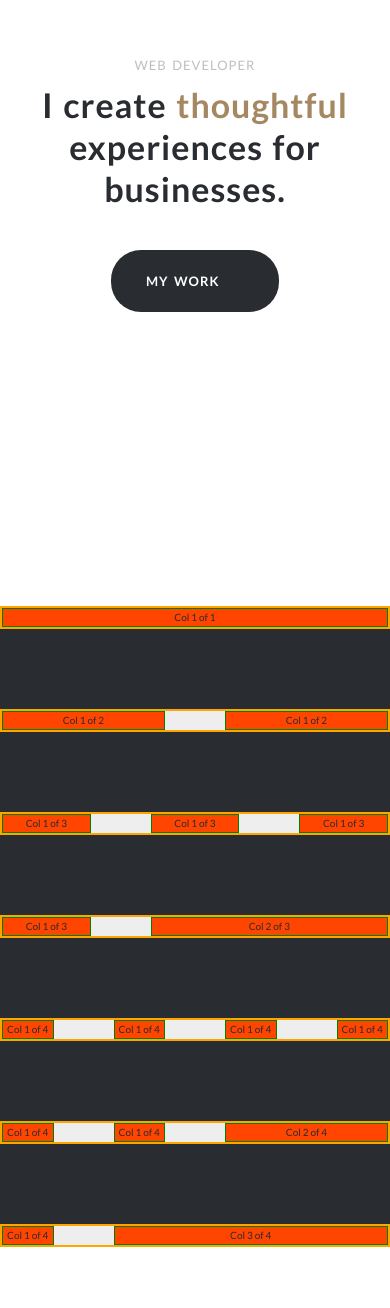
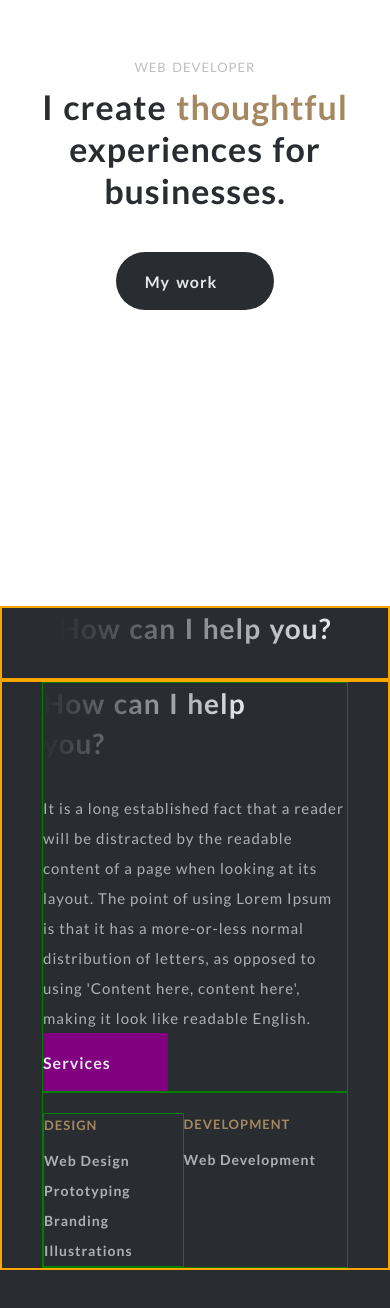
Before and after one commit to WebDeveloper970903/portfolio-v1.0, a website: page index.html in a window 390 px wide. Shown: the part 238-1546 px from the top of the page. Before the commit the page ends 1485 px from the top, so only its background shows below. Drawn offline with nearby package versions, Linux system fonts and the light colour scheme.

Commit message:
Add About section (Custom Grids with Floats)

```diff
--- a/assets/sass/abstracts/_mixins.scss
+++ b/assets/sass/abstracts/_mixins.scss
@@ -1,8 +1,5 @@
-
-
-// mixin
-@mixin special-text($specialColor) {
-	.special-text {
+@mixin u-special-text($specialColor) {
+  .u-special-text {
     color: $specialColor;
     &::after {
       content: "\a";
@@ -10,9 +7,10 @@
     }
   }
 }
+
 @mixin textSpace-textSsize {
-	letter-spacing: .1rem;
-	word-spacing: .2rem;
+  letter-spacing: 0.1rem;
+  word-spacing: 0.2rem;
 }
 
 // clearfix
--- a/assets/sass/abstracts/_variables.scss
+++ b/assets/sass/abstracts/_variables.scss
@@ -1,14 +1,15 @@
-
-
 // COLOURS
 $color-primary-black: #000;
 $color-primary-white: #fff;
-$color-primary-gold: #A58861;
-$color-primary-grey: #E6E9EC; // rgba(#E6E9EC, 0.25);
-$color-primary-grey-dark: #292C30;
-$color-primary-grey-light: #F3F5F6;
+$color-primary-gold: #a58861;
+$color-primary-grey: #e6e9ec; // rgba(#E6E9EC, 0.25);
+$color-primary-grey-dark: #292c30;
+$color-primary-grey-light: #f3f5f6; //#f7f7f7
+.u-special-text {
+	color: $color-primary-gold;
+}
 
 // GRID
-$grid-width: 114rem;
+$grid-width: 110rem; // n rem*10px
 $gutter-vertical: 8rem;
 $gutter-horizontal: 6rem;
--- a/assets/sass/base/_animations.scss
+++ b/assets/sass/base/_animations.scss
@@ -1,10 +1,8 @@
-
-
 // animation mixins with an argument
 @mixin arrow-right-animate($iconColor) {
   .fontawesome-icon {
     color: $iconColor;
-	transform: translateX(.3rem);
+    transform: translateX(0.3rem);
     transition: transform 250ms;
   }
 }
@@ -16,7 +14,7 @@
     transform: translateY(-100px);
   }
   80% {
-		opacity: .8;
+    opacity: 0.8;
   }
   100% {
     opacity: 1;
--- a/assets/sass/base/_typography.scss
+++ b/assets/sass/base/_typography.scss
@@ -1,46 +1,87 @@
-
-
 body {
-	font-family: 'Silka-SemiBold', 'Lato', sans-serif;
+  font-family: "Silka-SemiBold", "Lato", sans-serif;
   font-weight: 400;
   line-height: 1.7;
   color: $color-primary-grey-dark;
+  font-size: 1.6rem;
 }
 
 h1.heading-primary {
   color: $color-primary-grey-dark;
-	margin-bottom: 4rem;
+  margin-bottom: 4rem; // betteen the text and the btn
   line-height: 1.4;
 
-	.heading-primary--title { // Freelance Web Developer
+  .heading-primary--title {
+    // Freelance Web Developer
     font-size: 1.3rem;
     display: block;
     margin-bottom: 1rem;
     text-transform: uppercase;
-		color:  darken($color-primary-white, 25%);
+    color: darken($color-primary-white, 25%);
     // adding mixin
     @include textSpace-textSsize;
     font-weight: 400;
-
   }
   .heading-primary--sub {
-		font-size: 4.8rem;
+    font-size: 5.4rem;
     display: block;
     // adding mixin
     @include textSpace-textSsize;
     font-weight: 700;
-		@include special-text($color-primary-gold);
+    @include u-special-text(
+      $color-primary-gold
+    ); // adds color and collapses following text
   }
 }
 
-/** Media Queries
-***********************************************/
-@media screen and (max-width: 414px) {
-	h1.heading-primary {
-		.heading-primary--title {}
-		.heading-primary--sub {
+// section-about typography
+.heading-secondary {
   font-size: 3.4rem;
-			line-height: 4.2rem;
+  font-size: 2.8rem;
+  line-height: 4rem;
+  margin-bottom: 3rem;
+  // adding mixin
+  @include textSpace-textSsize;
+  font-weight: 700;
+  // creating colour grandience on heading
+  background-image: linear-gradient(
+    to right,
+    $color-primary-grey-dark,
+    $color-primary-grey
+  ); // 1. add gradient background
+  display: inline-block; // 2. change elem display to be inline (so that gradient only goes unitil end of text)
+  -webkit-background-clip: text; // 3. apply colour gradient background effect to text
+  color: transparent; // 4. make text transparent so we see the text
+}
+
+.section-about {
+  .container {
+    .col {
+      // h3
+      p {
+        font-size: 1.5rem;
+        line-height: 3rem;
+        color: $color-primary-grey;
+        opacity: 0.7;
+        letter-spacing: 0.1rem;
+
+        &::not(:last-child) {
+          margin-bottom: 3rem; // margin-bottom to all elems apart from the last elem
+        }
+      }
+      // a
+      .skills {
+        .heading-tertiary {
+          font-size: 1.3rem;
+          font-weight: 700;
+          text-transform: uppercase;
+          letter-spacing: 0.1rem;
+        }
+        p {
+          font-size: 1.4rem;
+          font-weight: 700;
         }
       }
     }
+  }
+}
--- a/assets/sass/base/_utilities.scss
+++ b/assets/sass/base/_utilities.scss
@@ -0,0 +1,34 @@
+// mixin and utility classes
+
+.u-center-text {
+  text-align: center;
+}
+
+// uppercase text
+.u-text-ppercase {
+  text-transform: uppercase;
+}
+
+// margin-bottom
+.u-margin-bottom-xsmall {
+  margin-bottom: 1rem; // 10px
+}
+.u-margin-bottom-small {
+  margin-bottom: 2rem; // 20px
+}
+.u-margin-bottom-medium {
+  margin-bottom: 4rem; // 40px
+}
+.u-margin-bottom-big {
+  margin-bottom: 8rem; // 80px
+}
+
+.u-text-align-left {
+  text-align: left;
+}
+
+.section-about .container .col-left a.btn--text {
+	border-radius: unset; // removes border-radius
+	padding-left: 0;
+	background-color: purple;
+}
--- a/assets/sass/components/_button.scss
+++ b/assets/sass/components/_button.scss
@@ -1,22 +1,21 @@
-
-
 .btn {
   transition: transform 0.5s linear;
+  // margin-bottom: 4.8rem;
 
   .fontawesome-icon {
     color: darken($color-primary-white, 50%);
-		margin-left: .5rem;
+    margin-left: 0.5rem;
   }
-	&:link, &:visited {
+  &:link,
+  &:visited {
     vertical-align: middle;
-		font-size: 1.3rem;
+    font-size: 1.6rem;
     text-decoration: none;
-		padding: 2rem 3.5rem;
+    padding: 1.55rem 2.9rem;
     display: inline-block;
     border-radius: 3rem;
-		// transition: all .2;
     position: relative;
-		text-transform: uppercase;
+    // text-transform: uppercase;
     // adding mixin
     @include textSpace-textSsize;
     font-weight: 700;
@@ -29,17 +28,24 @@
 
 .btn--black {
   background-color: $color-primary-grey-dark;
-	color: $color-primary-white;
+  color: $color-primary-grey;
   // add mixin
   &:hover {
-    @include arrow-right-animate($color-primary-white);
+    @include arrow-right-animate($color-primary-grey);
   }
 }
 .btn--white {
   background-color: $color-primary-white;
   color: $color-primary-grey-dark;
-	border: 0.1rem solid rgba($color-primary-grey-dark, .15);
+  border: 0.1rem solid rgba($color-primary-grey-dark, 0.15);
   &:hover {
     @include arrow-right-animate($color-primary-grey-dark);
   }
 }
+.btn--text {
+  color: $color-primary-grey;
+  // add mixin
+  &:hover {
+    @include arrow-right-animate($color-primary-grey);
+  }
+}
--- a/assets/sass/layout/_grid.scss
+++ b/assets/sass/layout/_grid.scss
@@ -1,19 +1,32 @@
 
 
-.grid-example {
-	background-color: $color-primary-grey-dark;
-}
+
 .row {
   border: 2px solid orange;
-	background-color: #eee;
+  max-width: $grid-width;
+  margin: auto;
+  // @include clearfix;
+}
 
-	/* 1140px / 10 = 114rem
-	* max-width: if available space the row will take up 1140px, otherwise (if the viewport is smaller than 1140px) row = 100% of available space */
+[class^="col"] {
+  border: 1px solid lighten($color: green, $amount: 0%);
+  text-align: center;
+  width: 50%;
+  float: left;
+  text-align: left;
+}
 
-	// Adding variables
+
+
+// .grid-example {
+//   background-color: $color-primary-grey-dark;
+// }
+/*
+.row {
+  border: 2px solid orange;
+  // background-color: #eee;
   max-width: $grid-width;
   margin: 0 auto;
-	// &:last-child {	margin-bottom: 0; }
   &:not(:last-child) {
     margin-bottom: $gutter-vertical;
   }
@@ -21,49 +34,48 @@
     width: 100%;
     text-align: center;
   }
-	// add mixin to clear floats
+
   @include clearfix;
 
-	// DRY practice with the attribute selector: selecting elems "initial classes of" (^) - also "ending with" ($) or "containing" (*)
   [class^="col"] {
     background-color: orangered;
     border: 1px solid lighten($color: green, $amount: 0%);
     text-align: center;
     float: left;
-		/* apply right-margin on all elems except the last elem */
+
     &:not(:last-child) {
       margin-right: $gutter-horizontal;
     }
   }
-	.col-1-of-2 {
-		/* (width - horizontal gutter / 2) */
-		width: calc((100% - #{$gutter-horizontal}) / 2);
-	}
-	// 1 of 3
-	.col-1-of-3 {
-		width: calc((100% - (#{$gutter-horizontal} *2)) / 3);
-	}
-	// 1 of 3
-	.col-1-of-3 {
-		width: calc((100% - (#{$gutter-horizontal} *2)) / 3);
-	}
-	// 2 of 3
-	.col-2-of-3 {
-		/* (1 of 3 + gutter + 1 of 3) */
-		width: calc( 2 * ((100% - 2 * #{$gutter-horizontal}) / 3) + #{$gutter-horizontal});
-	}
-	// 1 of 4
-	.col-1-of-4 {
-		width: calc((100% - (#{$gutter-horizontal} *3)) / 4);
-	}
-	// 2 of 4
-	.col-2-of-4 {
-		/* (1 of 4 + gutter + 1 of 4) */
-		width: calc( 2 * ((100% - (#{$gutter-horizontal}) * 3)) / 4 + #{$gutter-horizontal});
-	}
-	// 3 of 4
-	.col-3-of-4 {
-		/* ( (1 of 4) + gutter + (1 of 4) + gutter + (1 of 4)) */
-		width: calc( 3 * (100% - (#{$gutter-horizontal} *3)) / 4 + (2 * #{$gutter-horizontal}));
-	}
-}
+  // .col-1-of-2 {
+  //   /* (width - horizontal gutter / 2) */
+  //   max-width: calc((100% - #{$gutter-horizontal}) / 2);
+  // }
+  // .col-1-of-3 {
+  //   width: calc((100% - (#{$gutter-horizontal} * 2)) / 3);
+  // }
+  // .col-1-of-3 {
+  //   width: calc((100% - (#{$gutter-horizontal} * 2)) / 3);
+  // }
+  // .col-2-of-3 {
+  //   /* (1 of 3 + gutter + 1 of 3) */
+  //   width: calc(
+  //     2 * ((100% - 2 * #{$gutter-horizontal}) / 3) + #{$gutter-horizontal}
+  //   );
+  // }
+  // .col-1-of-4 {
+  //   width: calc((100% - (#{$gutter-horizontal} * 3)) / 4);
+  // }
+  // .col-2-of-4 {
+  //   /* (1 of 4 + gutter + 1 of 4) */
+  //   width: calc(
+  //     2 * ((100% - (#{$gutter-horizontal}) * 3)) / 4 + #{$gutter-horizontal}
+  //   );
+  // }
+  // .col-3-of-4 {
+  //   /* ( (1 of 4) + gutter + (1 of 4) + gutter + (1 of 4)) */
+  //   width: calc(
+  //     3 * (100% - (#{$gutter-horizontal} * 3)) / 4 + (2 * #{$gutter-horizontal})
+  //   );
+  // }
+// }
--- a/assets/sass/layout/_header.scss
+++ b/assets/sass/layout/_header.scss
@@ -1,5 +1,3 @@
-
-
 /** Header
 ***********************************************/
 .nav {
--- a/assets/sass/main.scss
+++ b/assets/sass/main.scss
@@ -1,4 +1,3 @@
-
 /*
 NOTES:
 - * => reset with universal selector
@@ -6,8 +5,6 @@ NOTES:
 - BEM (Block Element Modifier) methodology used with Sass
 - Responsive Design with FLOAT LAYOUTS (and litle bit of FLEXBOX); Bootstrap Grid System was not used in this project.
 */
-
-
 
 /** Importing partial sass files
 ***********************************************/
@@ -26,3 +23,35 @@ NOTES:
 @import "layout/header";
 
 @import "pages/home";
+
+/** Media Queries
+***********************************************/
+@media screen and (max-width: 760px) {
+  h1.heading-primary {
+    .heading-primary--title {
+    }
+    .heading-primary--sub {
+      font-size: 3.4rem;
+      line-height: 4.2rem;
+    }
+  }
+  .section-about {
+    .container {
+      padding-left: 4rem;
+      padding-right: 4rem;
+
+      .col-left {
+        padding-right: 0;
+        width: 100%;
+      }
+      .col-right {
+        width: 100%;
+        padding-left: 0; // 15vw;
+        padding-top: 2rem;
+      }
+    }
+  }
+  .section-about p {
+    margin-bottom: 0;
+  }
+}
--- a/assets/sass/pages/_home.scss
+++ b/assets/sass/pages/_home.scss
@@ -0,0 +1,33 @@
+// About section
+.section-about {
+  background-color: $color-primary-grey-dark;
+  padding-bottom: 6rem;
+  // margin-top: -13rem;
+
+  .container {
+    @include clearfix;
+    margin-top: 6rem;
+    margin: auto;
+    padding-left: 80px;
+    padding-right: 80px;
+
+    @include clearfix;
+
+    .col-left {
+      float: left;
+      padding-right: 4rem;
+    }
+    .col-right {
+      float: left;
+      padding-top: 10rem; // 100px
+      padding-left: 10rem;
+
+      .skills-1 {
+        float: left;
+        padding-right: 5rem;
+        height: 100%;
+        border: 1px solid green;
+      }
+    }
+  }
+}
--- a/index.html
+++ b/index.html
@@ -42,17 +42,55 @@
 			<div class="header__heading-box">
 				<h1 class="heading-primary">
 					<span class="heading-primary--title">Web Developer</span>
-					<span class="heading-primary--sub">I create <span class="special-text">thoughtful</span> experiences for
+					<span class="heading-primary--sub">I create <span class="u-special-text">thoughtful</span> experiences for
 						businesses.</span>
 				</h1>
-				<a class="btn btn--black" href="#">My work <i class="far fa-arrow-right fontawesome-icon"></i></a>	<!-- PRO fal, far, fas -->
+				<a class="btn btn--black" href="#">My work <i class="far fa-arrow-right fontawesome-icon"></i></a>
+				<!-- PRO fal, far, fas -->
 			</div>
 		</header>
 
 		<!-- Main content
     ================================================== -->
 		<main>
-			<article>
+			<section class="section-about">
+				<div class="u-center-text u-margin-bottom-big row">
+					<h3 class="heading-secondary">
+						How can I help you?
+					</h3>
+				</div>
+				<div class="row container">
+					<div class="col col-left">
+						<h3 class="heading-secondary">
+							How can I help<br> you?
+						</h3>
+						<p class="paragraph">
+							It is a long established fact that a reader will be distracted by the readable content of a page when
+							looking at its layout.
+							The point of using Lorem Ipsum is that it has a more-or-less normal distribution of letters, as opposed to
+							using 'Content here,
+							content here', making it look like readable English.
+						</p>
+						<a class="btn btn--text" href="#">Services <i class="far fa-arrow-right fontawesome-icon"></i></a>
+					</div>
+					<div class="col col-right">
+						<div class="u-margin-auto">
+							<div class="skills skills-1">
+								<h5 class="heading-tertiary u-special-text u-margin-bottom-xsmall">Design</h5>
+								<p>Web Design</p>
+								<p>Prototyping</p>
+								<p>Branding</p>
+								<p>Illustrations</p>
+							</div>
+							<div class="skills skills-2">
+								<h5 class="heading-tertiary u-special-text u-margin-bottom-xsmall">Development</h5>
+								<p>Web Development</p>
+							</div>
+						</div>
+					</div>
+				</div>
+			</section>
+			<!--
 			<section class="grid-example">
 				<div class="row">
 					<div class="col col-1-of-1">
@@ -124,11 +162,7 @@
 						Col 3 of 4
 					</div>
 				</div>
-				</section>
-
-				<section id="home"></section>
-				<section id="work"></section>
-			</article>
+			</section> -->
 		</main>
 
 		<!-- Footer
@@ -140,7 +174,6 @@
 
 	<!-- jS scripts -->
 	<!-- <script src="js/app.js"></script> -->
-	<script src="https://ajax.googleapis.com/ajax/libs/jquery/3.4.1/jquery.min.js"></script>
 </body>
 
 </html>
```
Also changed, not shown: assets/native-grids.html (added, +136 -0 lines), assets/sass/base/_base.scss (+4 -3 lines), assets/css/main.css. Lines whose indentation alone changed are shown as unchanged.
